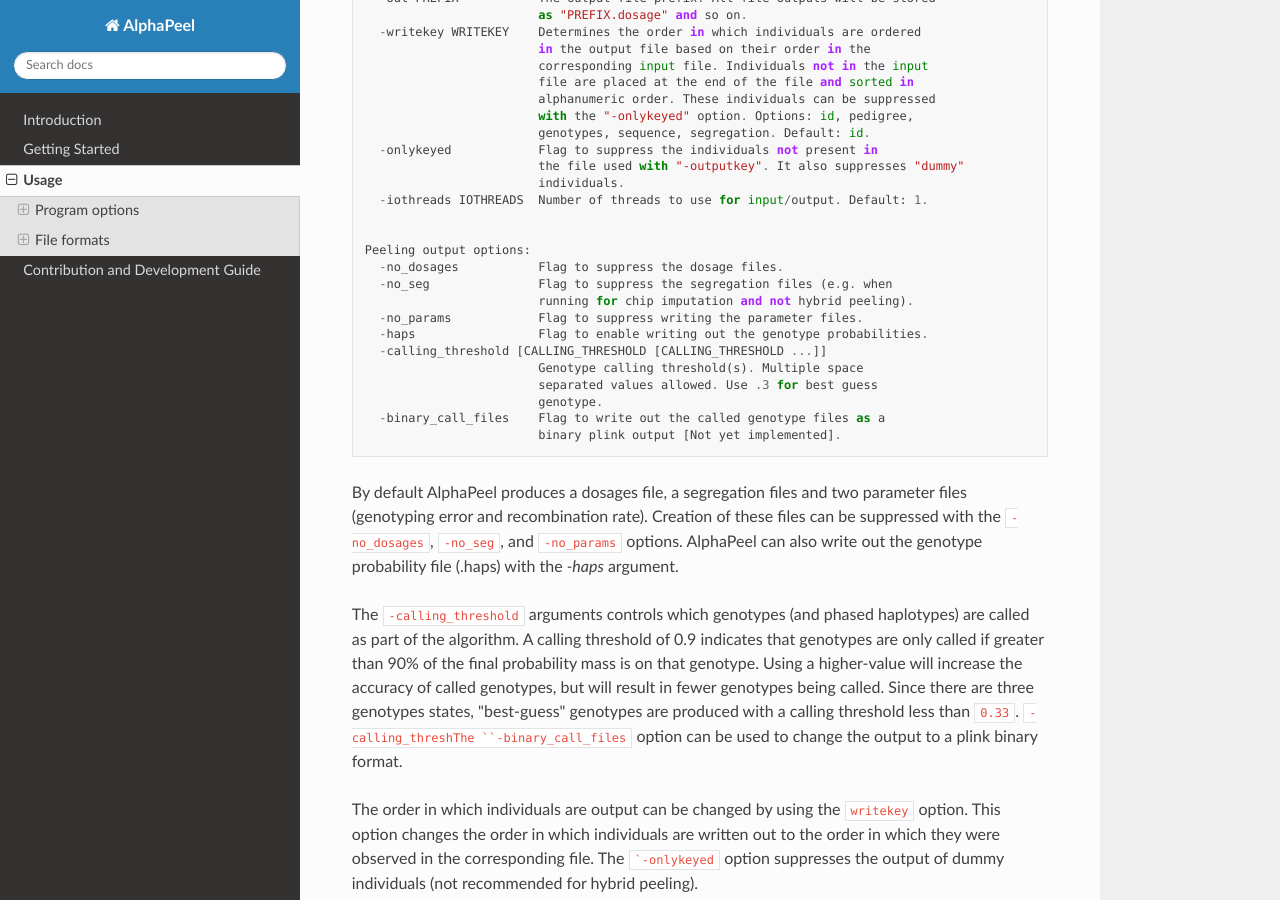
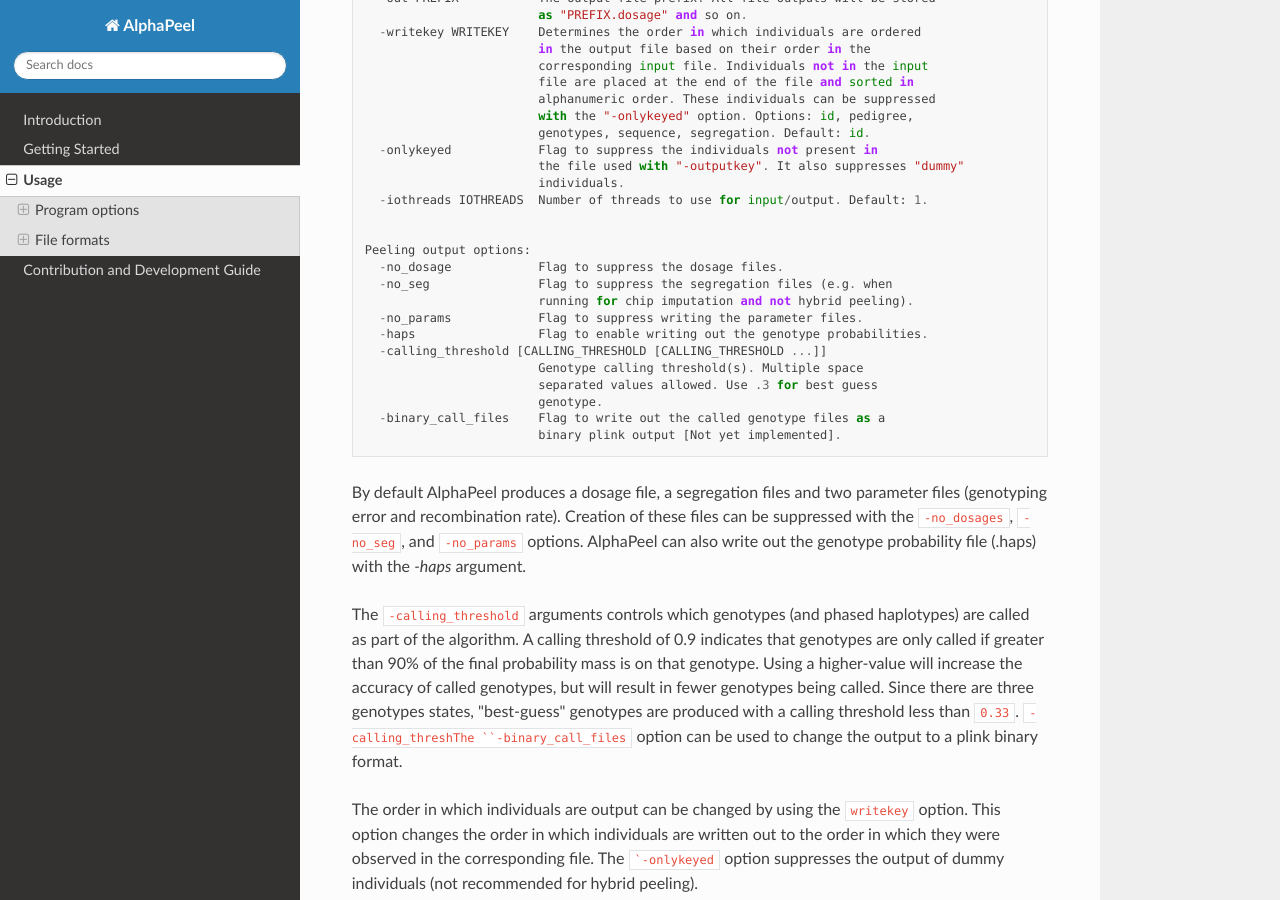
Before and after one commit to AlphaGenes/AlphaPeel, a Sphinx documentation site: the page built from docs/source/usage.rst, in a window 1280 px wide and 900 px high, scrolled down 1031 px. Built offline with Sphinx 7.4.7 and the Read the Docs theme 2.0.0, drawn with Linux system fonts in a browser that asks for light colours.

Commit message:
changed no_dosages to no_dosage #90

```diff
--- a/docs/source/usage.rst
+++ b/docs/source/usage.rst
@@ -55,7 +55,7 @@ Output Arguments
 
 
     Peeling output options:
-      -no_dosages           Flag to suppress the dosage files.
+      -no_dosage            Flag to suppress the dosage files.
       -no_seg               Flag to suppress the segregation files (e.g. when
                             running for chip imputation and not hybrid peeling).
       -no_params            Flag to suppress writing the parameter files.
@@ -67,7 +67,7 @@ Output Arguments
       -binary_call_files    Flag to write out the called genotype files as a
                             binary plink output [Not yet implemented].
 
-By default |Software| produces a dosages file, a segregation files and two parameter files (genotyping error and recombination rate). Creation of these files can be suppressed with the ``-no_dosages``, ``-no_seg``, and ``-no_params`` options. |Software| can also write out the genotype probability file (.haps) with the `-haps` argument.
+By default |Software| produces a dosage file, a segregation files and two parameter files (genotyping error and recombination rate). Creation of these files can be suppressed with the ``-no_dosages``, ``-no_seg``, and ``-no_params`` options. |Software| can also write out the genotype probability file (.haps) with the `-haps` argument.
 
 The ``-calling_threshold`` arguments controls which genotypes (and phased haplotypes) are called as part of the algorithm. A calling threshold of 0.9 indicates that genotypes are only called if greater than 90% of the final probability mass is on that genotype. Using a higher-value will increase the accuracy of called genotypes, but will result in fewer genotypes being called. Since there are three genotypes states,  "best-guess" genotypes are produced with a calling threshold less than ``0.33``. ``-calling_threshThe ``-binary_call_files`` option can be used to change the output to a plink binary format.
 
```
Also changed, not shown: 2 other files.
